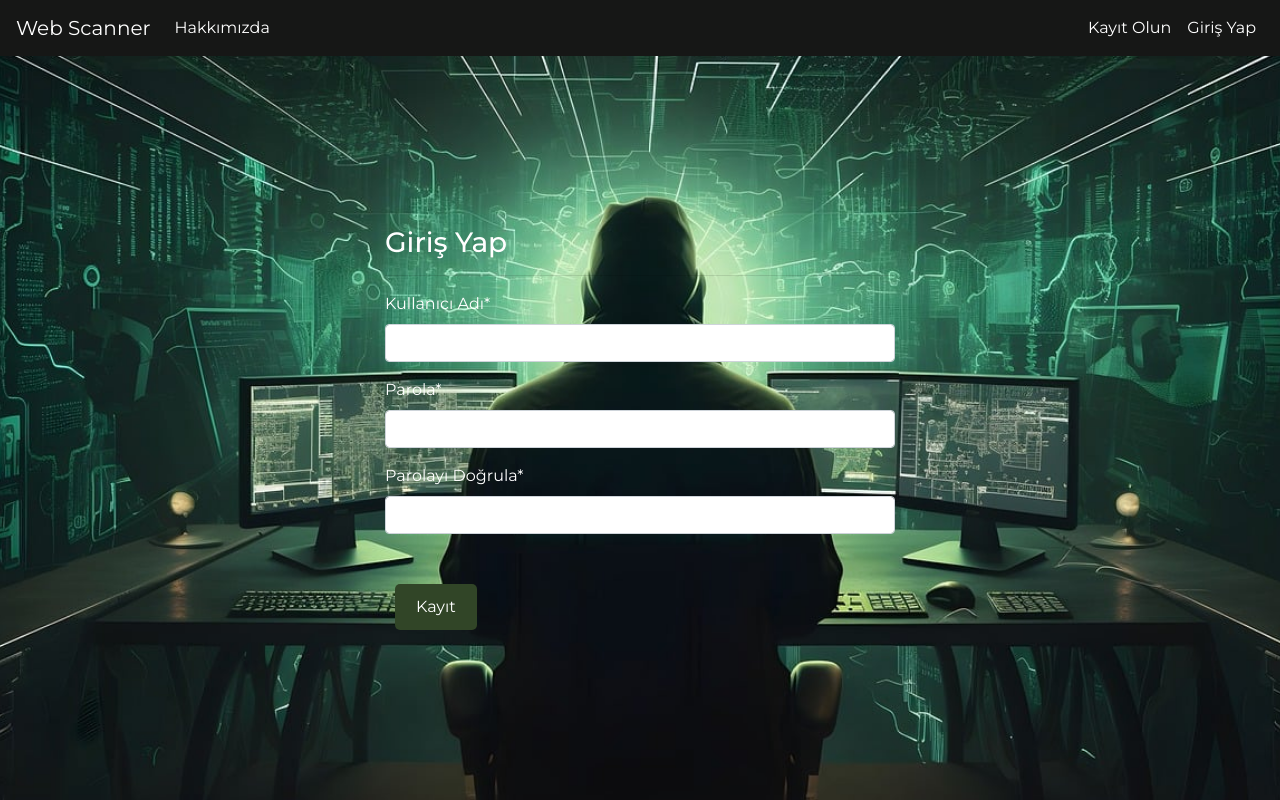
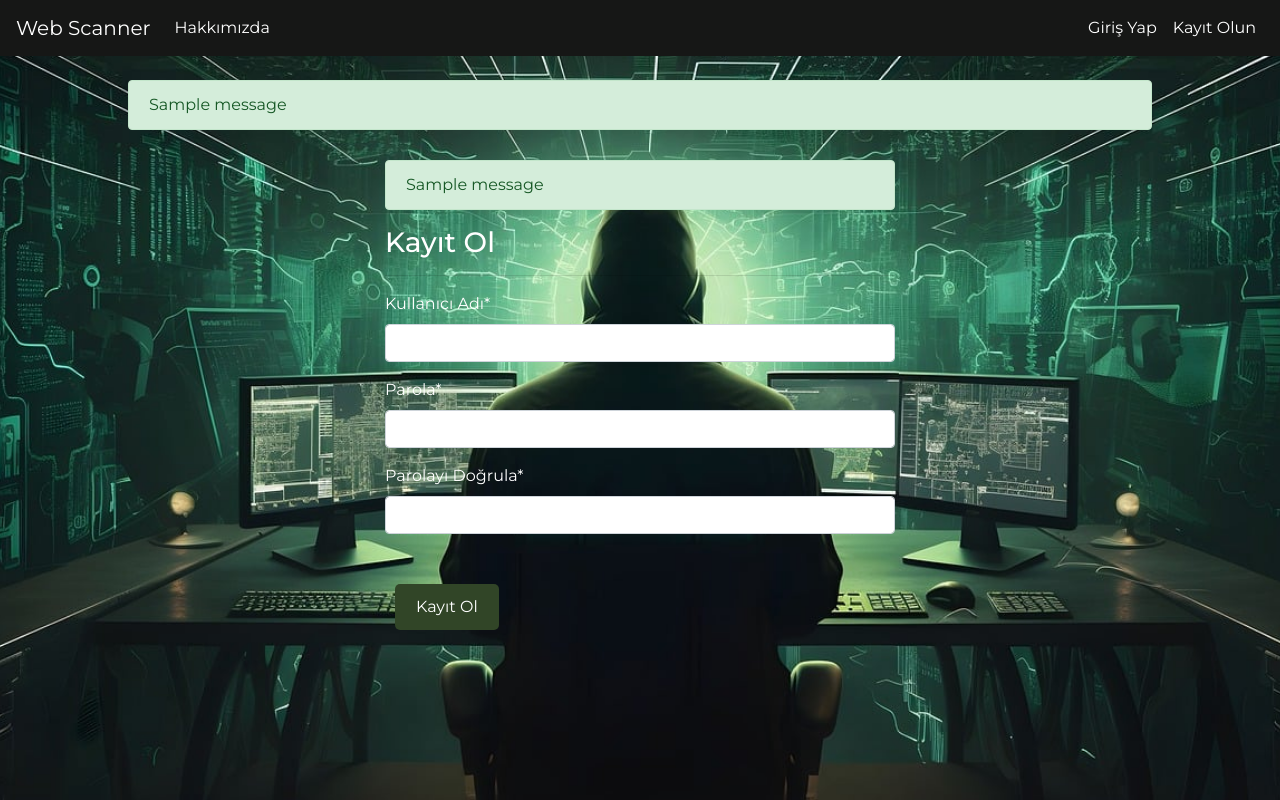
Before and after one commit to hacerkrsoglu/CyberApp, a Django app: page /user/register/ in a window 1280 px wide. Run offline with Django 5.2, Linux system fonts and the light colour scheme; one stand-in notice (Sample message) is shown; some libraries are stand-ins or nearby versions; some web fonts are replaced.

Commit message:
second commit

```diff
--- a/static/css/style.css
+++ b/static/css/style.css
@@ -38,6 +38,15 @@
     font-variation-settings: "ROND" 0;
     font-size: 30px;
 }
+
+.message-container {
+    position: absolute;
+    top: 10%;
+    left: 50%;
+    transform: translateX(-50%);
+    width: 80%; /* Gerektiği kadar genişlik ayarlayın */
+    z-index: 10;
+}
 .content {
 
     padding: 20px;
--- a/templates/includes/navbar.html
+++ b/templates/includes/navbar.html
@@ -12,12 +12,24 @@
 
       </ul>
       <ul class="navbar-nav ml-auto">
+
+        {% if request.user.is_authenticated %}
+        <li class="nav-item active">
+          <a class="nav-link" href="/webscanner/dashboard">Tarama </a>
+        </li>
+        <li class="nav-item active">
+          <a class="nav-link" href="/user/logout">Çıkış Yap</a>
+        </li>
+        {% else %}
+
+        <li class="nav-item active">
+          <a class="nav-link" href="{% url 'user:login' %}">Giriş Yap <span class="sr-only"></span></a>
+        </li>
+        {% endif %}
         <li class="nav-item active">
           <a class="nav-link" href="{% url 'user:register' %}">Kayıt Olun <span class="sr-only"></span></a>
         </li>
-        <li class="nav-item active">
-            <a class="nav-link" href="{% url 'user:login' %}">Giriş Yap <span class="sr-only"></span></a>
-        </li>
+
       </ul>
 
     </div>
--- a/templates/layout.html
+++ b/templates/layout.html
@@ -8,40 +8,31 @@
     <link rel="preconnect" href="https://fonts.googleapis.com">
     <link rel="preconnect" href="https://fonts.gstatic.com" crossorigin>
     <link href="https://fonts.googleapis.com/css2?family=Doto:wght@100..900&family=Montserrat:ital,wght@0,100..900;1,100..900&display=swap" rel="stylesheet">
-
     <title>{% block title %}Web Scanner{% endblock %}</title>
     <link rel="stylesheet" href="{% static 'css/style.css' %}">
-
-
 </head>
 <body class="background" style="background-image: url('{% static "images/resim.jpg" %}');">
     {% include "includes/navbar.html" %}
 
     <div class="container">
         {% if messages %}
-
+            <div class="message-container">
                 {% for message in messages %}
                     {% if message.tags == "info" %}
                         <div class="alert alert-danger">{{ message }}</div>
                     {% else %}
                         <div class="alert alert-{{ message.tags }}">{{ message }}</div>
-
+                    {% endif %}
+                {% endfor %}
+            </div>
         {% endif %}
 
-
-                {% endfor %}
-
-            {% endif %}
         {% block body %}
-
         {% endblock body %}
     </div>
-
 
     <script src="https://code.jquery.com/jquery-3.2.1.slim.min.js"></script>
     <script src="https://cdn.jsdelivr.net/npm/popper.js@1.12.9/dist/umd/popper.min.js" integrity="sha384-ApNbgh9B+Y1QKtv3Rn7W3mgPxhU9K/ScQsAP7hUibX39j7fakFPskvXusvfa0b4Q" crossorigin="anonymous"></script>
     <script src="https://cdn.jsdelivr.net/npm/bootstrap@4.0.0/dist/js/bootstrap.min.js"></script>
-
-
 </body>
 </html>
--- a/templates/register.html
+++ b/templates/register.html
@@ -4,13 +4,23 @@
 <div class="container d-flex justify-content-center align-items-center" style="min-height: 100vh;">
     <div class="row w-100">
         <div class="col-md-6 offset-md-3">
-            <h3>Giriş Yap</h3>
+            {% if messages %}
+                {% for message in messages %}
+                {% if message.tags == "info" %}
+                <div class="alert alert-danger">{{ message }}</div>
+                {% else %}
+                <div class="alert alert-{{ message.tags }}">{{ message }}</div>
+
+                {% endif %}
+                {% endfor %}
+            {% endif %}
+            <h3>Kayıt Ol</h3>
             <hr>
             <form method="post">
                 {% csrf_token %}
                 {{ form|crispy }}
                 <br>
-                <button type="submit" class="btn btn-black">Kayıt </button>
+                <button type="submit" class="btn btn-black">Kayıt Ol </button>
             </form>
         </div>
     </div>
--- a/user/views.py
+++ b/user/views.py
@@ -18,7 +18,7 @@
         newUser.save()
 
         login(request,newUser)
-        messages.success(request,"Başarıyla Kayıt OLdunuz")
+        messages.success(request,"Başarıyla Kayıt Oldunuz")
         return redirect("index")
     context = {
         "form": form
```
Also changed, not shown: db.sqlite3. Lines whose indentation alone changed are shown as unchanged.
